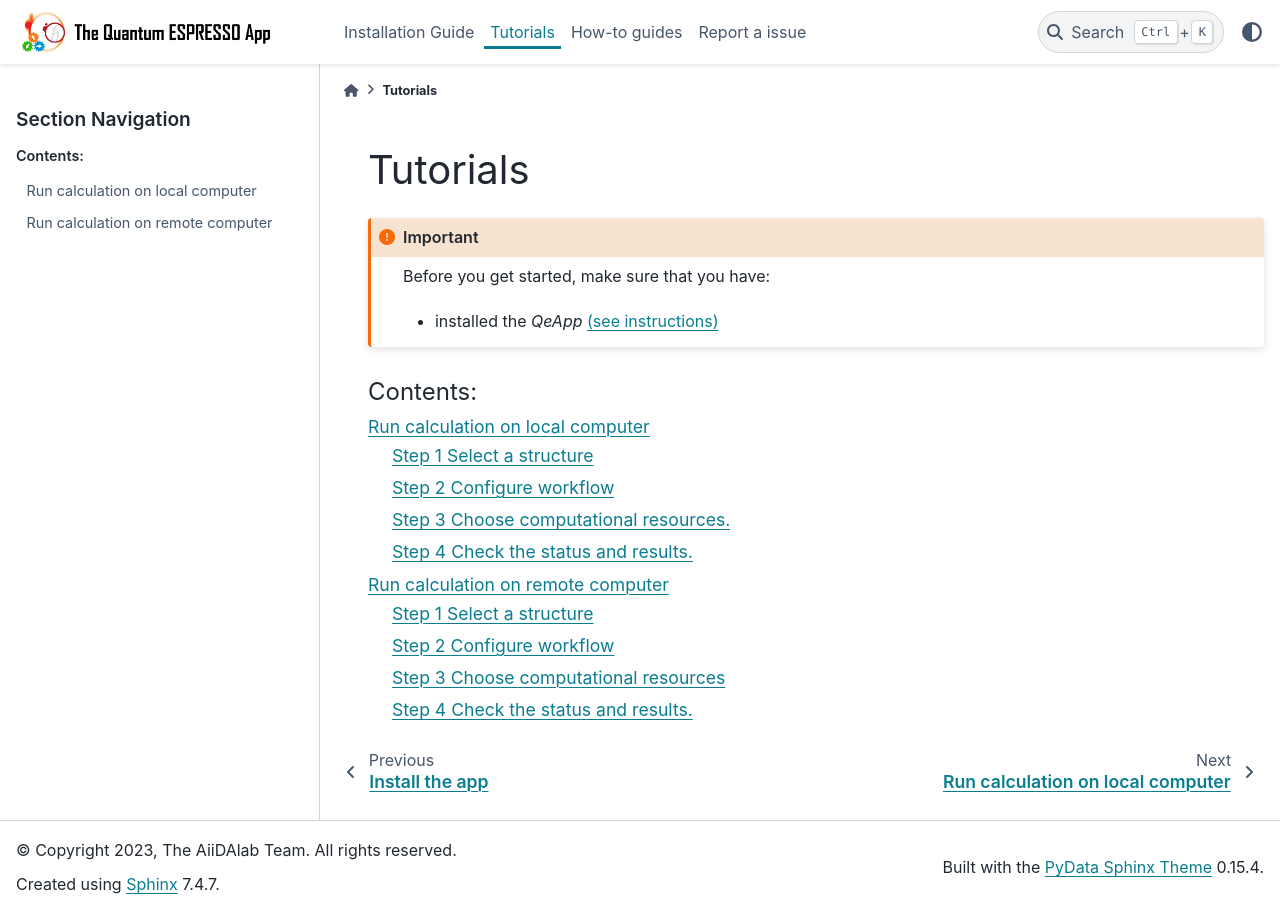
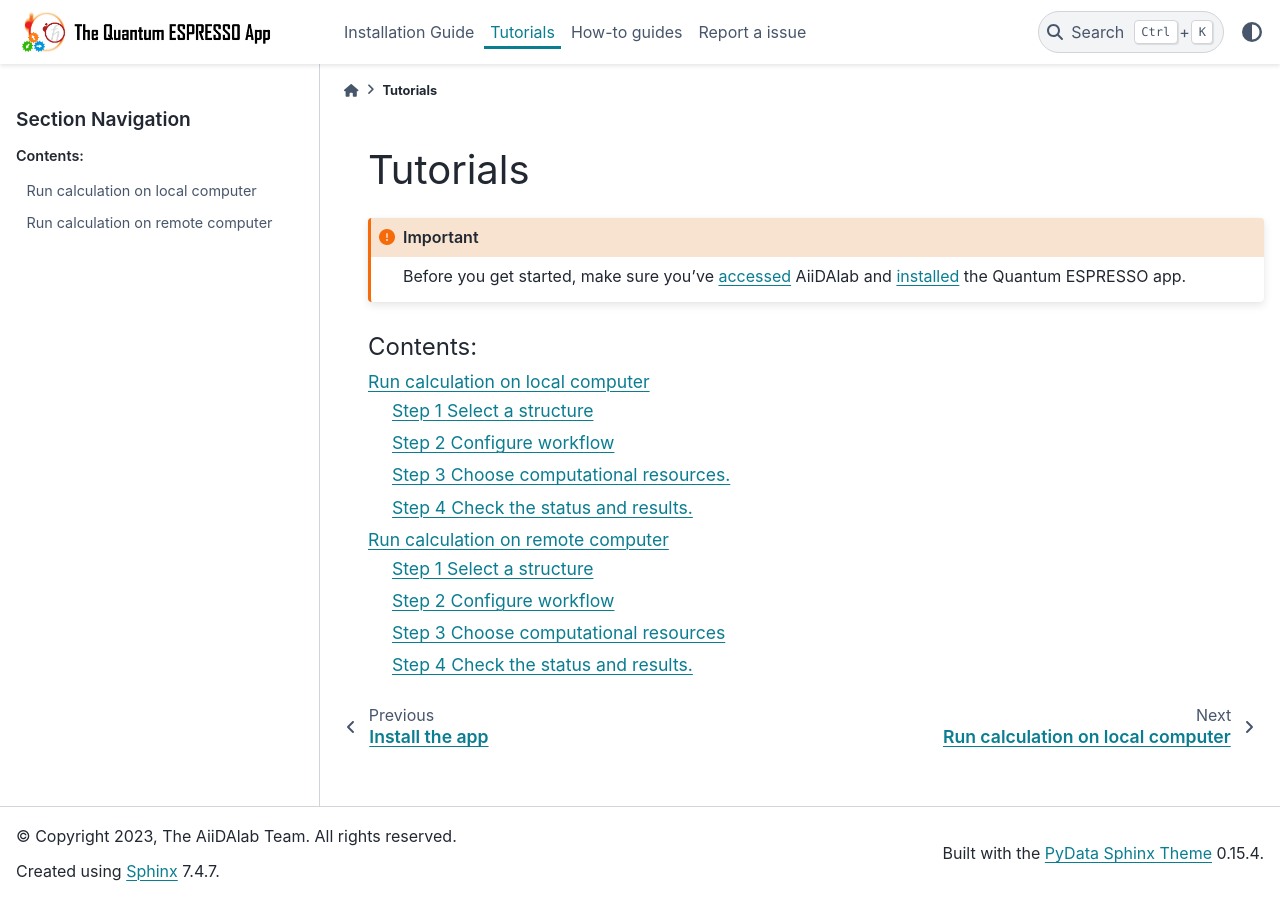
Before and after one commit to aiidalab/aiidalab-qe, a Sphinx documentation site: the page built from docs/source/tutorials/index.rst, in a window 1280 px wide. Built offline with Sphinx 7.4.7 and the PyData theme 0.15.4, drawn with Linux system fonts in a browser that asks for light colours.

Commit message:
Improve tutorial intro

```diff
--- a/docs/source/tutorials/index.rst
+++ b/docs/source/tutorials/index.rst
@@ -5,10 +5,7 @@ Tutorials
 
 .. important::
 
-    Before you get started, make sure that you have:
-
-    * installed the `QeApp` :doc:`(see instructions) </installation/index>`
-
+    Before you get started, make sure you've :doc:`accessed </installation/aiidalab/index>` AiiDAlab and :doc:`installed </installation/install>` the Quantum ESPRESSO app.
 
 .. toctree::
    :maxdepth: 2
```
